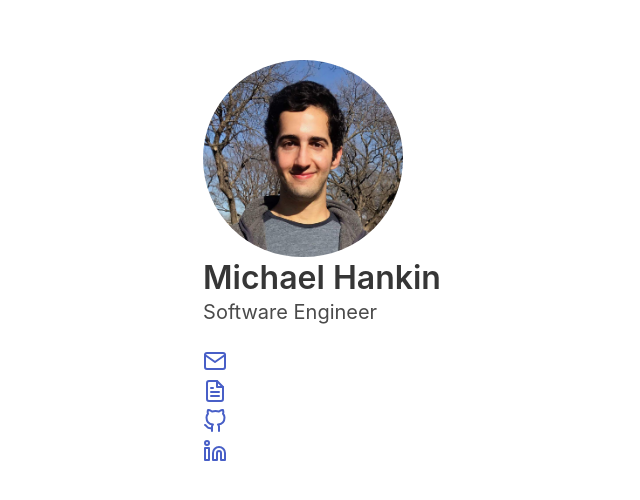
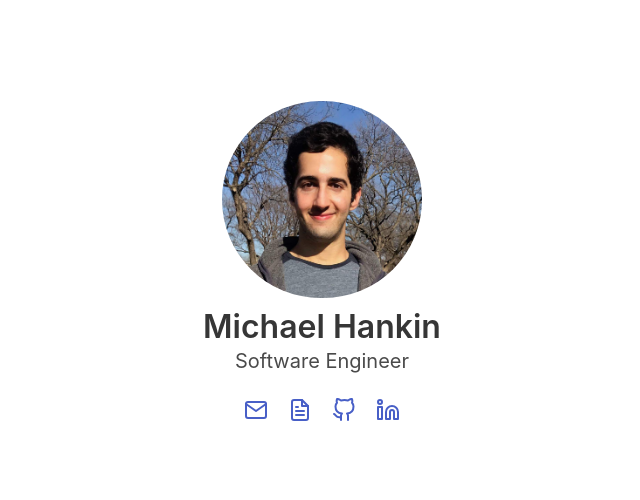
Before and after one commit to michaelhankin/michaelhankin.com, a Gatsby site: page / in a window 1280 px wide. Shown: the part 136-636 px from the top of the page, without its empty margins (318-958 px from the left). Built offline with nearby package versions, Linux system fonts and the light colour scheme; Gatsby itself is replaced by a stand-in of ours.

Commit message:
finish updating styles

```diff
--- a/src/pages/index.js
+++ b/src/pages/index.js
@@ -8,13 +8,13 @@ import "./styles.scss"
 const IndexPage = () => (
   <Layout>
     <div class="columns is-centered is-vcentered">
-      <div class="column is-narrow">
+      <div class="column is-narrow main-content">
         <figure className="image avatar">
           <img className="is-rounded" src="/me.png" alt="Michael Hankin" />
         </figure>
         <h1 className="title">Michael Hankin</h1>
         <h2 className="subtitle">Software Engineer</h2>
-        <ul>
+        <ul className="links">
           <li>
             <a
               className="icon"
--- a/src/pages/styles.scss
+++ b/src/pages/styles.scss
@@ -2,9 +2,10 @@
 
 @import "~bulma/bulma.sass";
 
-.image.avatar {
+figure.image.avatar {
   height: 200px;
   width: 200px;
+  margin-bottom: 0.5rem;
 }
 
 main.container {
@@ -14,3 +15,21 @@ main.container {
   overflow: hidden;
   padding: 32px;
 }
+
+div.column.is-narrow.main-content {
+  display: flex;
+  flex-direction: column;
+  align-items: center;
+}
+
+.links > li {
+  display: inline-block;
+
+  &:not(:last-child) {
+    margin-right: 20px;
+  }
+}
+
+div.columns.is-centered.is-vcentered {
+  display: flex;
+}
```
